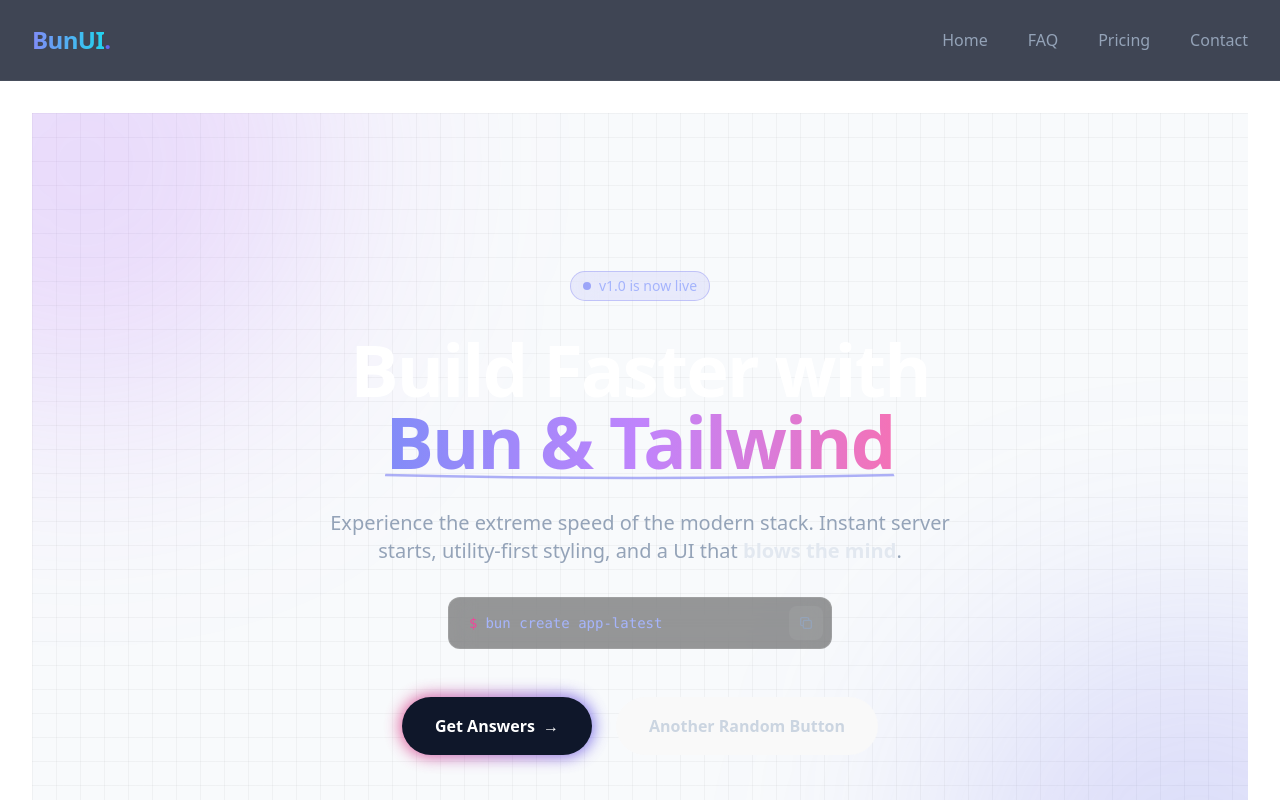
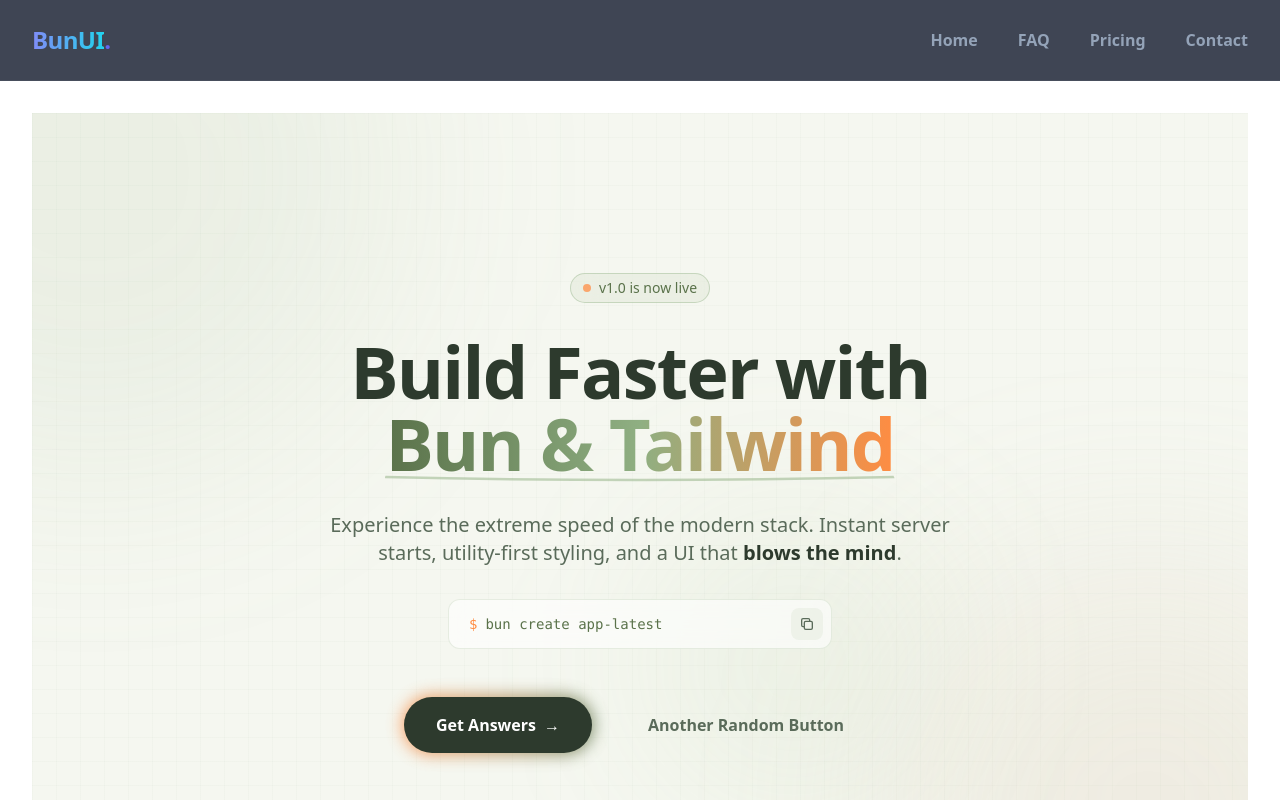
Before and after one commit to Ubaid-cyber/scrap-collection-website, a React (Vite) app in the folder client/: page / in a window 1280 px wide. Built offline with nearby package versions, Linux system fonts and the light colour scheme.

Commit message:
Some basic enhancement

```diff
--- a/client/src/index.css
+++ b/client/src/index.css
@@ -10,20 +10,23 @@
   overflow-x: hidden;
 }
 
-
 body {
   min-width: 320px;
   min-height: 100vh;
+  /* Allow React/Tailwind to control background color */
+  background-color: transparent;
 }
 
+/* Smooth font rendering */
+body {
+  -webkit-font-smoothing: antialiased;
+  -moz-osx-font-smoothing: grayscale;
+}
 
+/* Remove default anchor styling - let Tailwind handle it */
 a {
-  font-weight: 500;
-  color: #646cff;
   text-decoration: inherit;
-}
-a:hover {
-  color: #535bf2;
+  color: inherit;
 }
 
 h1 {
@@ -31,34 +34,17 @@
   line-height: 1.1;
 }
 
+/* Reset button styles to prevent conflicts with Tailwind */
 button {
-  border-radius: 8px;
-  border: 1px solid transparent;
-  padding: 0.6em 1.2em;
-  font-size: 1em;
-  font-weight: 500;
+  border-radius: 0;
+  border: none;
+  padding: 0;
   font-family: inherit;
-  background-color: #1a1a1a;
   cursor: pointer;
-  transition: border-color 0.25s;
+  background: none;
 }
-button:hover {
-  border-color: #646cff;
-}
+
 button:focus,
 button:focus-visible {
-  outline: 4px auto -webkit-focus-ring-color;
+  outline: none;
 }
-
-@media (prefers-color-scheme: light) {
-  :root {
-    color: #213547;
-    background-color: #ffffff;
-  }
-  a:hover {
-    color: #747bff;
-  }
-  button {
-    background-color: #f9f9f9;
-  }
-}
--- a/client/src/pages/Home.jsx
+++ b/client/src/pages/Home.jsx
@@ -12,81 +12,82 @@
   };
 
   return (
-    <div className="relative flex min-h-screen w-full flex-col items-center justify-center overflow-hidden bg-slate-50 text-center selection:bg-indigo-500/30">
+    <div className="relative flex min-h-screen w-full flex-col items-center justify-center overflow-hidden bg-[#f5f7f0] text-center selection:bg-[#8faf82]/30">
 
 
 
       {/* --- Background Effects --- */}
-      {/* Grid Pattern */}
-      <div className="absolute inset-0 bg-[linear-gradient(to_right,#80808012_1px,transparent_1px),linear-gradient(to_bottom,#80808012_1px,transparent_1px)] bg-[size:24px_24px]"></div>
+      {/* Grid Pattern - Sage/Cream tinted */}
+      <div className="absolute inset-0 bg-[linear-gradient(to_right,#78967608_1px,transparent_1px),linear-gradient(to_bottom,#78967608_1px,transparent_1px)] bg-[size:24px_24px]"></div>
 
-      {/* Glowing Orbs */}
-      <div className="absolute left-0 top-0 -translate-x-[40%] -translate-y-[40%] h-[500px] w-[500px] rounded-full bg-purple-500/20 blur-[120px] pointer-events-none"></div>
-      <div className="absolute right-0 bottom-0 translate-x-[40%] translate-y-[40%] h-[500px] w-[500px] rounded-full bg-indigo-500/20 blur-[120px] pointer-events-none"></div>
+      {/* Soft Organic Shapes - Sage Green/Beige instead of Purple */}
+      <div className="absolute left-0 top-0 -translate-x-[40%] -translate-y-[40%] h-[600px] w-[600px] rounded-full bg-[#8faf82]/10 blur-[100px] pointer-events-none"></div>
+      <div className="absolute right-0 bottom-0 translate-x-[30%] translate-y-[30%] h-[500px] w-[500px] rounded-full bg-[#d4c4a8]/20 blur-[100px] pointer-events-none"></div>
+      <div className="absolute right-1/4 top-1/2 h-[300px] w-[300px] rounded-full bg-[#a8c686]/10 blur-[80px] pointer-events-none"></div>
 
 
       {/* --- Main Content --- */}
       <div className="relative z-10 max-w-4xl mx-auto space-y-8">
 
-        {/* Badge */}
-        <div className="animate-fade-in-up inline-flex items-center rounded-full border border-indigo-500/30 bg-indigo-500/10 px-3 py-1 text-sm font-medium text-indigo-300 backdrop-blur-md">
-          <span className="flex h-2 w-2 rounded-full bg-indigo-400 mr-2 animate-pulse"></span>
+        {/* Badge - Updated to sage/orange Kabadi style */}
+        <div className="animate-fade-in-up inline-flex items-center rounded-full border border-[#8faf82]/40 bg-[#8faf82]/10 px-3 py-1 text-sm font-medium text-[#5a724a] backdrop-blur-md">
+          <span className="flex h-2 w-2 rounded-full bg-[#ff8c42] mr-2 animate-pulse"></span>
           v1.0 is now live
         </div>
 
-        {/* Hero Title */}
-        <h1 className="text-3xl font-extrabold tracking-tight text-white sm:text-7xl md:text-7xl">
+        {/* Hero Title - Dark text for light background */}
+        <h1 className="text-3xl font-extrabold tracking-tight text-[#2d3a2d] sm:text-7xl md:text-7xl">
           Build Faster with <br className="hidden sm:block" />
-          <span className="relative inline-block text-transparent bg-clip-text bg-gradient-to-r from-indigo-400 via-purple-400 to-pink-400">
+          <span className="relative inline-block text-transparent bg-clip-text bg-gradient-to-r from-[#5a724a] via-[#8faf82] to-[#ff8c42]">
             Bun & Tailwind
-            {/* Subtle underline decoration */}
-            <svg className="absolute w-full h-3 -bottom-1 left-0 text-indigo-500/50" viewBox="0 0 100 10" preserveAspectRatio="none">
+            {/* Subtle underline decoration - sage colored */}
+            <svg className="absolute w-full h-3 -bottom-1 left-0 text-[#8faf82]/50" viewBox="0 0 100 10" preserveAspectRatio="none">
                <path d="M0 5 Q 50 10 100 5" stroke="currentColor" strokeWidth="2" fill="none" />
             </svg>
           </span>
         </h1>
 
-        {/* Description */}
-        <p className="mx-auto max-w-2xl text-lg text-slate-400 sm:text-xl leading-relaxed">
+        {/* Description - Dark gray for readability */}
+        <p className="mx-auto max-w-2xl text-lg text-[#5a6b5a] sm:text-xl leading-relaxed">
           Experience the extreme speed of the modern stack.
           Instant server starts, utility-first styling, and a UI that
-          <span className="text-slate-200 font-semibold"> blows the mind</span>.
+          <span className="text-[#2d3a2d] font-semibold"> blows the mind</span>.
         </p>
 
-        {/* Interactive Code Snippet (React State Demo) */}
-        <div className="group relative mx-auto flex max-w-sm items-center justify-between gap-4 rounded-xl border border-white/10 bg-black/40 p-2 pl-5 pr-2 backdrop-blur-md transition-all hover:border-indigo-500/30 hover:bg-black/60 hover:shadow-2xl hover:shadow-indigo-500/10">
-          <code className="font-mono text-sm text-indigo-300">
-            <span className="mr-2 text-pink-500">$</span>
+        {/* Interactive Code Snippet (React State Demo) - Light theme */}
+        <div className="group relative mx-auto flex max-w-sm items-center justify-between gap-4 rounded-xl border border-[#8faf82]/20 bg-white/60 p-2 pl-5 pr-2 backdrop-blur-md transition-all hover:border-[#8faf82]/40 hover:bg-white/80 hover:shadow-2xl hover:shadow-[#8faf82]/10">
+          <code className="font-mono text-sm text-[#5a724a]">
+            <span className="mr-2 text-[#ff8c42]">$</span>
             {command}
           </code>
           <button
             onClick={handleCopy}
-            className="rounded-lg bg-white/5 p-2 transition-all hover:bg-white/10 active:scale-95"
+            className="rounded-lg bg-[#8faf82]/10 p-2 transition-all hover:bg-[#8faf82]/20 active:scale-95"
             title="Copy to clipboard"
           >
             {copied ? (
-              <svg className="h-4 w-4 text-green-400" fill="none" viewBox="0 0 24 24" stroke="currentColor" strokeWidth={3}>
+              <svg className="h-4 w-4 text-[#5a724a]" fill="none" viewBox="0 0 24 24" stroke="currentColor" strokeWidth={3}>
                 <path strokeLinecap="round" strokeLinejoin="round" d="M5 13l4 4L19 7" />
               </svg>
             ) : (
-              <svg className="h-4 w-4 text-slate-400 group-hover:text-white" fill="none" viewBox="0 0 24 24" stroke="currentColor" strokeWidth={2}>
+              <svg className="h-4 w-4 text-[#5a6b5a] group-hover:text-[#2d3a2d]" fill="none" viewBox="0 0 24 24" stroke="currentColor" strokeWidth={2}>
                 <path strokeLinecap="round" strokeLinejoin="round" d="M8 16H6a2 2 0 01-2-2V6a2 2 0 012-2h8a2 2 0 012 2v2m-6 12h8a2 2 0 002-2v-8a2 2 0 00-2-2h-8a2 2 0 00-2 2v8a2 2 0 002 2z" />
               </svg>
             )}
           </button>
         </div>
 
-        {/* Action Buttons */}
+        {/* Action Buttons - Kabadi Orange/Dark Green theme */}
         <div className="flex flex-col items-center justify-center gap-4 sm:flex-row sm:gap-6 pt-4">
           <Link to="/faq" className="group relative">
-            <div className="absolute -inset-0.5 bg-gradient-to-r from-pink-600 to-indigo-600 rounded-full blur opacity-75 group-hover:opacity-100 transition duration-200"></div>
-            <button className="relative flex items-center bg-slate-900 rounded-full px-8 py-4 font-semibold text-white transition-all hover:bg-slate-800">
+            <div className="absolute -inset-0.5 bg-gradient-to-r from-[#ff8c42] to-[#5a724a] rounded-full blur opacity-75 group-hover:opacity-100 transition duration-200"></div>
+            <button className="relative flex items-center bg-[#2d3a2d] rounded-full px-8 py-4 font-semibold text-white transition-all hover:bg-[#3d4f3d]">
               Get Answers
               <span className="ml-2 transition-transform duration-300 group-hover:translate-x-1">&rarr;</span>
             </button>
           </Link>
 
-          <button className="px-8 py-4 rounded-full font-semibold text-slate-300 hover:text-white transition-colors border border-transparent hover:border-white/10 hover:bg-white/5">
+          <button className="px-8 py-4 rounded-full font-semibold text-[#5a6b5a] hover:text-[#2d3a2d] transition-colors border border-transparent hover:border-[#8faf82]/30 hover:bg-[#8faf82]/10">
             Another Random Button
           </button>
         </div>
```
